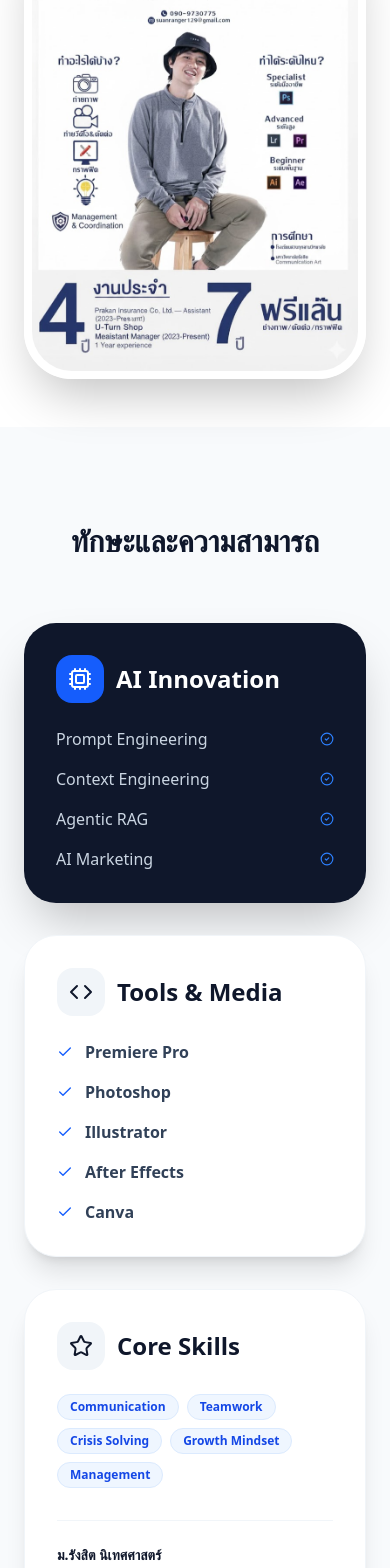
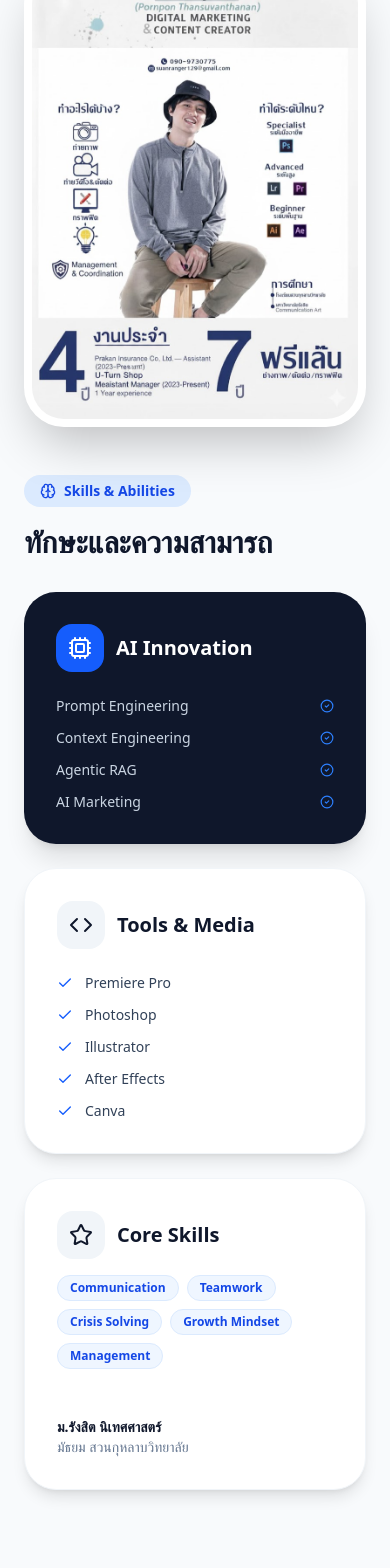
Before and after one commit to Freshair129/resume, a React (Vite) app: page / in a window 390 px wide. Shown: the part 1134-2702 px from the top of the page. Built offline with nearby package versions, Linux system fonts and the light colour scheme.

Commit message:
Design: aligned showcase image to left and moved skills to right side

```diff
--- a/src/App.jsx
+++ b/src/App.jsx
@@ -147,65 +147,86 @@ const MainPortfolio = () => {
         </div>
       </section>
 
-      {/* Showcase Section */}
-      <section className="py-12 bg-white">
+      {/* Skills & Showcase Section */}
+      <section id="skills" className="bg-slate-50 py-24">
         <div className="max-w-7xl mx-auto px-6">
-          <div className="relative rounded-[3rem] overflow-hidden shadow-2xl group border-8 border-white">
+          <div className="flex flex-col lg:flex-row gap-12 items-start">
+
+            {/* Left Column: Image */}
+            <div className="lg:w-1/3 w-full sticky top-24">
+              <div className="relative rounded-[2.5rem] overflow-hidden shadow-2xl group border-8 border-white bg-white">
                 <img
                   src={heroBg}
-              alt="Highlight"
+                  alt="Profile Highlight"
                   className="w-full h-auto object-cover transition-transform duration-700 group-hover:scale-105"
                 />
-            <div className="absolute inset-0 bg-gradient-to-t from-black/60 via-transparent to-transparent opacity-0 group-hover:opacity-100 transition-opacity duration-500 flex items-end p-12">
-              <p className="text-white text-2xl font-black italic">"Crafting excellence through digital innovation."</p>
+                <div className="absolute inset-0 bg-gradient-to-t from-black/60 via-transparent to-transparent opacity-0 group-hover:opacity-100 transition-opacity duration-500 flex items-end p-8">
+                  <p className="text-white text-lg font-bold italic">"Crafting excellence."</p>
                 </div>
               </div>
             </div>
-      </section>
 
-      {/* Skills Section */}
-      <section id="skills" className="bg-slate-50 py-24">
-        <div className="max-w-7xl mx-auto px-6">
-          <h2 className="text-3xl md:text-5xl font-black text-center mb-16 text-slate-900">ทักษะและความสามารถ</h2>
-          <div className="grid grid-cols-1 md:grid-cols-3 gap-8">
-            <div className="bg-slate-900 text-white p-8 rounded-[2rem] shadow-2xl transition-all hover:-translate-y-2 duration-500">
+            {/* Right Column: Skills */}
+            <div className="lg:w-2/3 w-full space-y-8">
+              <div className="mb-8">
+                <div className="inline-flex items-center gap-2 bg-blue-100 text-blue-700 px-4 py-1.5 rounded-full text-sm font-bold mb-4">
+                  <Brain size={16} /> Skills & Abilities
+                </div>
+                <h2 className="text-3xl md:text-5xl font-black text-slate-900 leading-tight">
+                  ทักษะและความสามารถ
+                </h2>
+              </div>
+
+              <div className="grid grid-cols-1 md:grid-cols-2 gap-6">
+                {/* AI Innovation Card */}
+                <div className="bg-slate-900 text-white p-8 rounded-[2rem] shadow-xl hover:-translate-y-1 transition-all duration-300">
                   <div className="flex items-center gap-3 mb-6">
                     <div className="p-3 bg-blue-600 rounded-2xl"><Cpu /></div>
-                <h3 className="text-2xl font-bold">AI Innovation</h3>
+                    <h3 className="text-xl font-bold">AI Innovation</h3>
                   </div>
-              <div className="space-y-4">
+                  <div className="space-y-3">
                     {["Prompt Engineering", "Context Engineering", "Agentic RAG", "AI Marketing"].map(s => (
-                  <div key={s} className="flex justify-between items-center text-slate-300">
+                      <div key={s} className="flex justify-between items-center text-slate-300 text-sm">
                         <span>{s}</span>
                         <CheckCircle2 size={14} className="text-blue-500" />
                       </div>
                     ))}
                   </div>
                 </div>
-            <div className="bg-white p-8 rounded-[2rem] shadow-xl border border-slate-100 transition-all hover:-translate-y-2 duration-500">
+
+                {/* Tools Card */}
+                <div className="bg-white p-8 rounded-[2rem] shadow-lg border border-slate-100 hover:-translate-y-1 transition-all duration-300">
                   <div className="flex items-center gap-3 mb-6 text-slate-900">
                     <div className="p-3 bg-slate-100 rounded-2xl"><Code /></div>
-                <h3 className="text-2xl font-bold">Tools & Media</h3>
+                    <h3 className="text-xl font-bold">Tools & Media</h3>
                   </div>
-              <div className="grid grid-cols-1 gap-4 text-slate-700 font-bold">
+                  <div className="space-y-3 text-slate-700 font-medium text-sm">
                     {["Premiere Pro", "Photoshop", "Illustrator", "After Effects", "Canva"].map(s => (
                       <div key={s} className="flex items-center gap-3"><Check size={16} className="text-blue-600" /> {s}</div>
                     ))}
                   </div>
                 </div>
-            <div className="bg-white p-8 rounded-[2rem] shadow-xl border border-slate-100 transition-all hover:-translate-y-2 duration-500">
-              <div className="flex items-center gap-3 mb-6 text-slate-900">
+
+                {/* Core Skills Card - Full Width in Grid */}
+                <div className="md:col-span-2 bg-white p-8 rounded-[2rem] shadow-lg border border-slate-100 hover:-translate-y-1 transition-all duration-300">
+                  <div className="flex flex-col md:flex-row md:items-center gap-6">
+                    <div className="flex-1">
+                      <div className="flex items-center gap-3 mb-4 text-slate-900">
                         <div className="p-3 bg-slate-100 rounded-2xl"><Star /></div>
-                <h3 className="text-2xl font-bold">Core Skills</h3>
+                        <h3 className="text-xl font-bold">Core Skills</h3>
                       </div>
                       <div className="flex flex-wrap gap-2">
                         {["Communication", "Teamwork", "Crisis Solving", "Growth Mindset", "Management"].map(s => (
                           <span key={s} className="px-3 py-1 bg-blue-50 text-blue-700 rounded-full text-xs font-bold border border-blue-100">{s}</span>
                         ))}
                       </div>
-              <div className="mt-8 pt-6 border-t border-slate-100 text-sm">
-                <p className="font-bold text-slate-900">ม.รังสิต นิเทศศาสตร์</p>
-                <p className="text-slate-500">มัธยม สวนกุหลาบวิทยาลัย</p>
+                    </div>
+                    <div className="md:border-l border-slate-100 md:pl-8 pt-6 md:pt-0">
+                      <p className="font-bold text-slate-900 text-sm">ม.รังสิต นิเทศศาสตร์</p>
+                      <p className="text-slate-500 text-sm">มัธยม สวนกุหลาบวิทยาลัย</p>
+                    </div>
+                  </div>
+                </div>
               </div>
             </div>
           </div>
```
Lines whose indentation alone changed are shown as unchanged.
